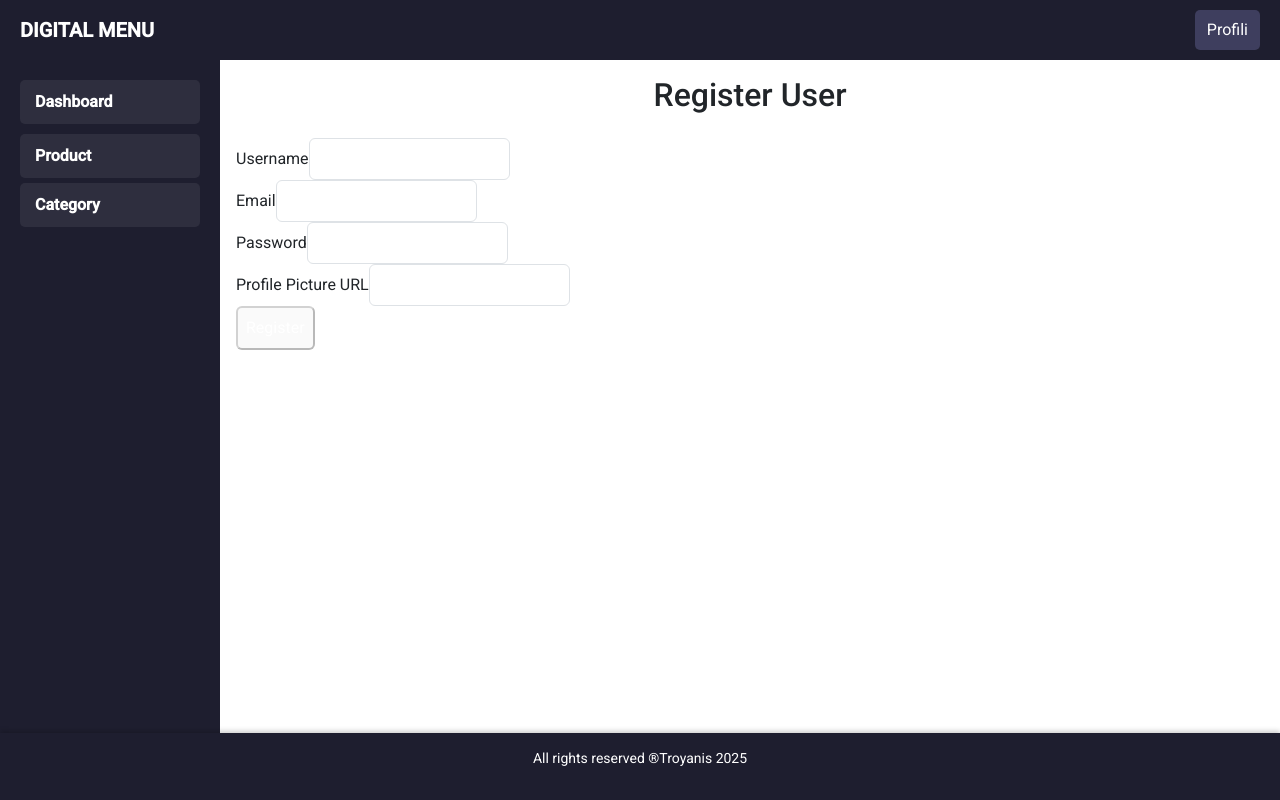
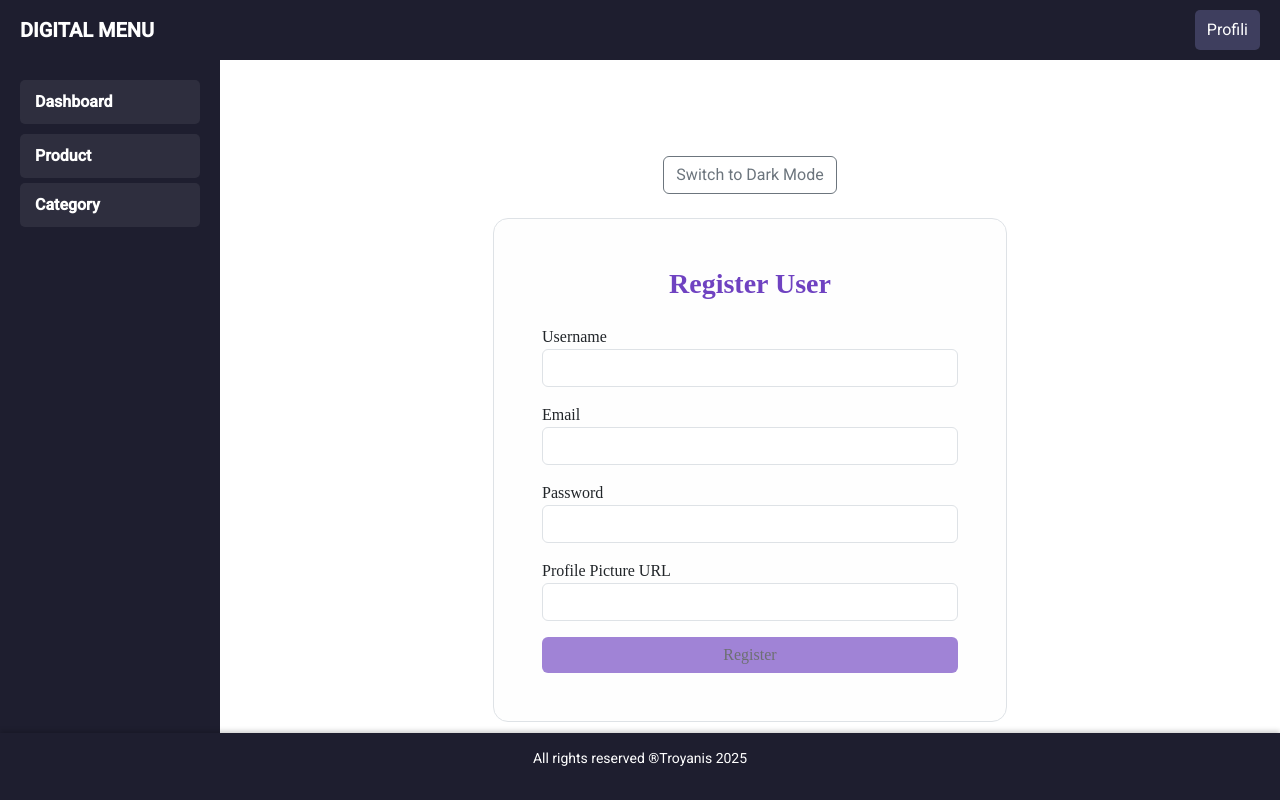
Before and after one commit to Nanis23/DigitalMenu, an Angular app in the folder frontend/MenuFrontend/: page /user/add-user in a window 1280 px wide. Built offline with nearby package versions, Linux system fonts and the light colour scheme.

Commit message:
Editimi i metodes onSubmit perfshirja e tokenit bashke me dergimin  e formes. Update i UI te componentit dhe venia ne jete e funksionaliteteve dhe komunikimi me backend

```diff
--- a/frontend/MenuFrontend/src/app/dashboard/user/add-user/add-user.component.css
+++ b/frontend/MenuFrontend/src/app/dashboard/user/add-user/add-user.component.css
@@ -0,0 +1,73 @@
+/* Center card a little more */
+.custom-container {
+  margin-top: 80px;
+}
+
+/* Card customizations */
+.custom-card {
+  border-radius: 15px;
+  background-color: #fefefe; /* More pure white */
+  border: 1px solid #dee2e6;
+  font-family: "Times New Roman", Times, serif; /* Elegant font */
+}
+
+/* Title customizations */
+.custom-title {
+  color: #6f42c1; /* A rich purple instead of blue */
+  font-weight: 700;
+  font-size: 28px;
+}
+
+/* Button customization */
+.custom-btn {
+  transition: background-color 0.3s ease, transform 0.2s ease;
+  background-color: #6f42c1;
+  border: none;
+}
+
+.custom-btn:hover {
+  background-color: #5a32a3; /* Darker purple on hover */
+  transform: scale(1.03);
+}
+
+/* Make form inputs nicer */
+.form-control {
+  font-family: "Times New Roman", Times, serif;
+}
+
+/* Increase width of the form */
+.col-md-6 {
+  flex: 0 0 auto;
+  width: 50%;
+}
+
+/* Dark mode styles */
+.dark-mode {
+  background-color: #1e1e2f;
+  color: #f5f5f5;
+  border: 1px solid #444;
+}
+
+.dark-mode input {
+  background-color: #2d2d3a;
+  color: #f5f5f5;
+  border: 1px solid #555;
+}
+
+.dark-mode input::placeholder {
+  color: #aaa;
+}
+
+.dark-mode .custom-btn {
+  background-color: #8a63d2;
+}
+
+.dark-mode .custom-btn:hover {
+  background-color: #724ab6;
+}
+
+@media (max-width: 768px) {
+  .col-md-6 {
+    width: 80%; /* Make it responsive for small screens */
+  }
+}
--- a/frontend/MenuFrontend/src/app/dashboard/user/add-user/add-user.component.html
+++ b/frontend/MenuFrontend/src/app/dashboard/user/add-user/add-user.component.html
@@ -1,44 +1,47 @@
-<div class="max-w-md mx-auto mt-10 p-6 bg-white rounded-xl shadow-md">
-  <h2 class="text-2xl font-bold mb-4 text-center">Register User</h2>
+<div class="custom-container d-flex flex-column align-items-center">
+  <button (click)="toggleDarkMode()" class="btn btn-outline-secondary mb-4">
+    {{ isDarkMode ? "Switch to Light Mode" : "Switch to Dark Mode" }}
+  </button>
+
+  <div
+    [ngClass]="{ 'custom-card': true, 'dark-mode': isDarkMode }"
+    class="p-5 col-md-6"
+  >
+    <h2 class="custom-title text-center mb-4">Register User</h2>
+
     <form (ngSubmit)="onSubmit()" [formGroup]="userForm" class="space-y-4">
-    <div>
-      <label class="block">Username</label>
-      <input class="w-full p-2 border rounded" formControlName="username" />
+      <!-- Inputs here -->
+      <div class="mb-3">
+        <label>Username</label>
+        <input class="form-control" formControlName="username" />
       </div>
 
-    <div>
-      <label class="block">Email</label>
-      <input
-        type="email"
-        class="w-full p-2 border rounded"
-        formControlName="email"
-      />
+      <div class="mb-3">
+        <label>Email</label>
+        <input type="email" class="form-control" formControlName="email" />
       </div>
 
-    <div>
-      <label class="block">Password</label>
+      <div class="mb-3">
+        <label>Password</label>
         <input
           type="password"
-        class="w-full p-2 border rounded"
+          class="form-control"
           formControlName="password"
         />
       </div>
 
-    <div>
-      <label class="block">Profile Picture URL</label>
-      <input
-        type="text"
-        class="w-full p-2 border rounded"
-        formControlName="profilePic"
-      />
+      <div class="mb-3">
+        <label>Profile Picture URL</label>
+        <input type="text" class="form-control" formControlName="profilePic" />
       </div>
 
       <button
         type="submit"
-      class="w-full bg-blue-600 text-white p-2 rounded"
+        class="btn custom-btn w-100"
         [disabled]="userForm.invalid"
       >
         Register
       </button>
     </form>
   </div>
+</div>
--- a/frontend/MenuFrontend/src/app/dashboard/user/add-user/add-user.component.ts
+++ b/frontend/MenuFrontend/src/app/dashboard/user/add-user/add-user.component.ts
@@ -2,6 +2,7 @@ import { Component } from '@angular/core';
 import { HeaderComponent } from '../../shared/header/header.component';
 import { SidebarComponent } from '../../shared/sidebar/sidebar.component';
 import { FooterComponent } from '../../shared/footer/footer.component';
+import { CommonModule } from '@angular/common';
 import {
   FormBuilder,
   FormGroup,
@@ -9,10 +10,11 @@ import {
   Validators,
 } from '@angular/forms';
 import { HttpClient } from '@angular/common/http';
+import { StorageService } from '../../../auth/storage/storage.service';
 
 @Component({
   selector: 'app-add-user',
-  imports: [ReactiveFormsModule],
+  imports: [ReactiveFormsModule, CommonModule],
   templateUrl: './add-user.component.html',
   styleUrl: './add-user.component.css',
 })
@@ -28,12 +30,33 @@ export class AddUserComponent {
     });
   }
 
+  isDarkMode: boolean = false;
+
+  toggleDarkMode() {
+    this.isDarkMode = !this.isDarkMode;
+  }
+
   onSubmit() {
     if (this.userForm.valid) {
+      // Retrieve JWT token from StorageService
+      const token = StorageService.getToken();
+
+      if (!token) {
+        alert('No JWT token found! Please log in again.');
+        return;
+      }
+
+      // Set the Authorization header with the JWT token
+      const headers = {
+        Authorization: `Bearer ${token}`,
+        'Content-Type': 'application/json',
+      };
+
       this.http
         .post(
           'http://localhost:8080/api/user/registerUser',
-          this.userForm.value
+          this.userForm.value,
+          { headers }
         )
         .subscribe({
           next: (res) => {
@@ -44,6 +67,8 @@ export class AddUserComponent {
             alert(err.error || 'Something went wrong!');
           },
         });
+    } else {
+      console.log('Form is invalid');
     }
   }
 }
```
Lines whose indentation alone changed are shown as unchanged.
